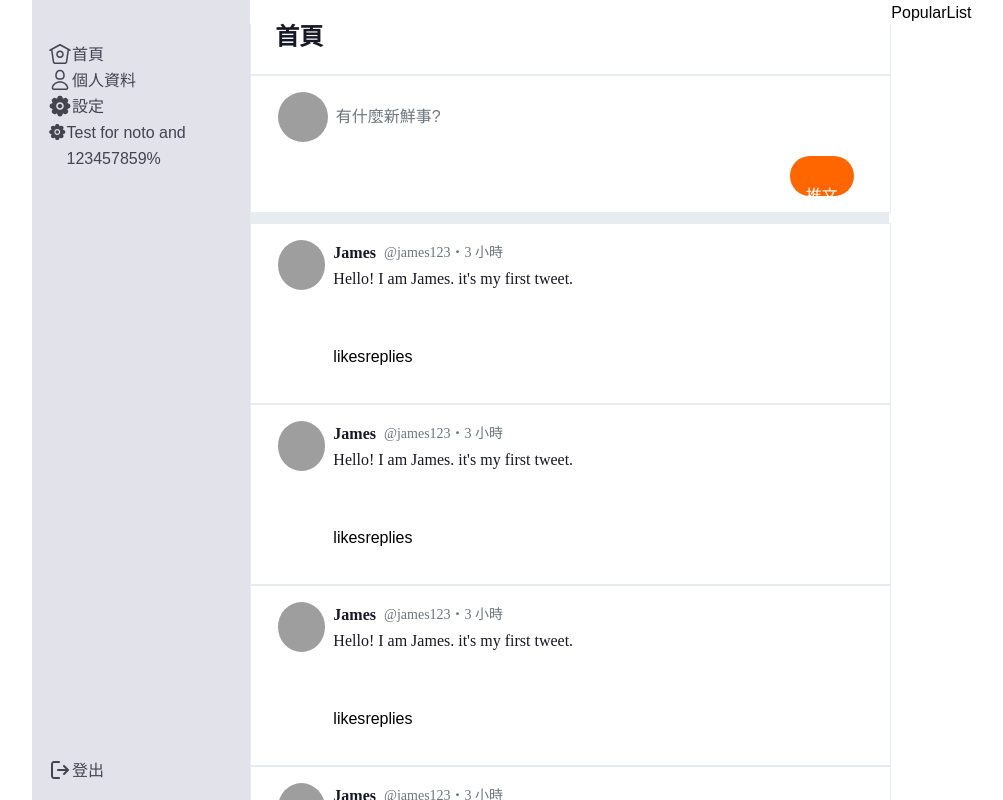
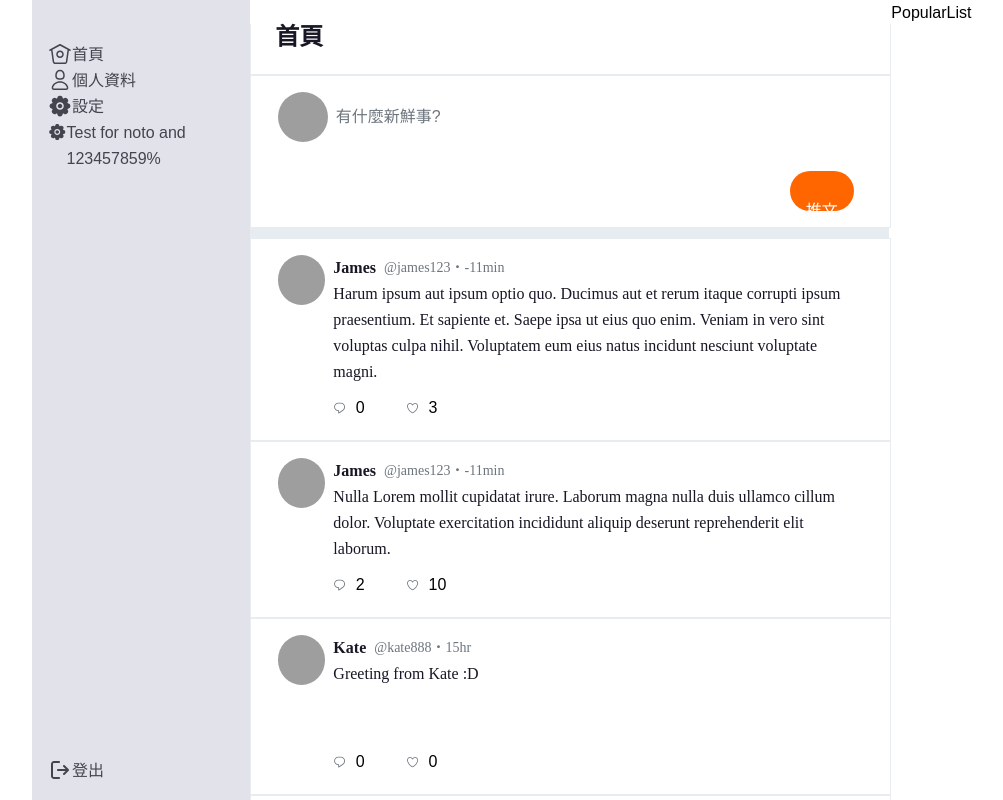
Before and after one commit to LJBL22/react_twitter, a React (Create React App) app: page /tweets in a window 1280 px wide. Shown: the top 800 px of the page, without its empty margins (38-1041 px from the left). Built offline with nearby package versions, Linux system fonts and the light colour scheme; grey boxes are pictures that could not be loaded; some icons are missing.

Commit message:
feat: complete mainTweet view

```diff
--- a/src/components/InputTweet.jsx
+++ b/src/components/InputTweet.jsx
@@ -15,12 +15,7 @@ function InputTweet({ width, height, divWidth, divHeight }) {
       </StyledImgDiv>
       <StyledForm action="">
         {/* placeholder 文字沒有辦法寫在 StyledTextarea檔案中，待確認問題 */}
-        <StyledTextarea
-          width={width}
-          height={height}
-          maxLength="140"
-          placeholder="有什麼新鮮事?"
-        />
+        <StyledTextarea width={width} height={height} />
         <button>推文</button>
       </StyledForm>
     </StyledCardDiv>
--- a/src/components/MainTweet.jsx
+++ b/src/components/MainTweet.jsx
@@ -25,6 +25,23 @@ const StyledDivider = styled.div`
   background-color: #e6ecf0;
 `;
 
+const ScrollBar = styled.div`
+  max-height: 49.81rem;
+  overflow-y: scroll;
+  &::-webkit-scrollbar {
+    width: 13px;
+  }
+  &::-webkit-scrollbar-track {
+    background-color: #fafafa;
+    margin: 20px 4px;
+    box-shadow: inset 1px 0px 0px #e8e8e8, inset -1px 0px 0px #f0f0f0;
+  }
+  &::-webkit-scrollbar-thumb {
+    border-radius: 4px;
+    background-color: #c1c1c1;
+  }
+`;
+
 function MainTweet() {
   return (
     <div>
@@ -32,14 +49,16 @@ function MainTweet() {
         <StyledHeader>
           <StyledTitle>首頁</StyledTitle>
         </StyledHeader>
-        <InputTweet
-          width="32.875rem"
-          height="8.5625rem"
-          divWidth="40.0625rem"
-          divHeight="8.625rem"
-        />
-        <StyledDivider></StyledDivider>
-        <TweetCollection />
+        <ScrollBar>
+          <InputTweet
+            width='32.875rem'
+            height='8.5625rem'
+            divWidth='40.0625rem'
+            divHeight='8.625rem'
+          />
+          <StyledDivider />
+          <TweetCollection />
+        </ScrollBar>
       </Main>
     </div>
   );
--- a/src/components/TweetCard.jsx
+++ b/src/components/TweetCard.jsx
@@ -1,4 +1,3 @@
-import { tweetData } from './dummyData';
 import { StyledAvatar, StyledImgDiv } from './styles/Avatar.styled';
 import {
   StyledCardDiv,
@@ -7,32 +6,71 @@ import {
   StyledDescriptionDiv,
   StyledCardName,
   StyledCardAccount,
+  StyledActions,
 } from './styles/InputTweet.styled';
+import { IconLikeOut, IconReply } from 'assets/icons';
 
-function TweetCard({ divWidth, divHeight }) {
-  const tweets = tweetData;
-  const name = tweetData[0].name;
-  const account = tweetData[0].account;
-  const description = tweetData[0].description;
-  const avatar = tweetData[0].avatar;
-  console.log(tweets);
+const formatDate = (dateString) => {
+  const date = new Date(dateString);
+  // 去抓使用者的時區
+  const timeZone = Intl.DateTimeFormat().resolvedOptions().timeZone;
+  const now = new Date();
+
+  //將日期轉換為使用者所在的時區 (toLocalString 回傳的是value的string toLocalDateString回傳的是Date的string)
+  const localData = date.toLocaleString('en-US', { timeZone });
+
+  // 生成時間小於 24 小時，以「幾小時前」的方式顯示
+  const diff = (now - new Date(localData)) / 1000; // 時差（秒）
+  // 60秒*60分*24小時= 86400
+  if (diff < 86400) {
+    const hours = Math.floor(diff / 3600);
+    const minutes = Math.floor((diff % 3600) / 60);
+    if (hours > 0) {
+      return `${hours}hr`;
+    } else {
+      return `${minutes}min`;
+    }
+  }
+
+  // 否則以「月日」的方式顯示
+  const formatter = new Intl.DateTimeFormat('en-US', {
+    month: 'short',
+    day: 'numeric',
+  });
+  return formatter.format(date);
+};
+
+// 確認時間格式使用
+// console.log('1', formatDate('2023-03-22T11:39:01.000Z'));
+// console.log('2', formatDate('2023-03-24T03:26:01.000Z'));
+
+function TweetCard({ divWidth, divHeight, card }) {
+  const localTime = formatDate(card.createdTime);
   return (
     //  想要重新命名InputTweet.styled.js 檔名 初步嘗試 git mv 路徑有問題，待之後確認
     <StyledCardDiv divWidth={divWidth} divHeight={divHeight}>
       <StyledImgDiv>
-        <StyledAvatar src={avatar} alt="avatar" />
+        <StyledAvatar src={card.avatar} alt="avatar" />
       </StyledImgDiv>
       <StyledContextDiv>
         <StyledItemDiv>
           {/* en space，en是字體排印的一個計量單位，寬度是字體寬度的一半 */}
-          <StyledCardName>{name}</StyledCardName>&ensp;
-          <StyledCardAccount>@{account}・3 小時</StyledCardAccount>
+          <StyledCardName>{card.name}</StyledCardName>&ensp;
+          <StyledCardAccount>
+            @{card.account}・{localTime}
+          </StyledCardAccount>
         </StyledItemDiv>
-        <StyledDescriptionDiv>{description}</StyledDescriptionDiv>
-        <StyledItemDiv>
-          <div>likes</div>
-          <div>replies</div>
-        </StyledItemDiv>
+        <StyledDescriptionDiv>{card.description}</StyledDescriptionDiv>
+        <StyledActions>
+          <div>
+            <IconReply width="0.825rem" className="iconAction" />
+            {card.replyNum}
+          </div>
+          <div>
+            <IconLikeOut width="0.825rem" className="iconAction" />
+            {card.likeNum}
+          </div>
+        </StyledActions>
       </StyledContextDiv>
     </StyledCardDiv>
   );
--- a/src/components/TweetCollection.jsx
+++ b/src/components/TweetCollection.jsx
@@ -2,16 +2,20 @@ import TweetCard from './TweetCard';
 import { tweetData } from './dummyData';
 
 function TweetCollection() {
-  const cardCollection = tweetData.map((card) => {
-    console.log(card);
-    return (
-      <div>
-        <TweetCard />
-      </div>
-    );
-  });
-
-  return <div>{cardCollection}</div>;
+  return (
+    <div>
+      {tweetData.map((card) => {
+        return (
+          <TweetCard
+            divWidth="40.0625rem"
+            divHeight="auto"
+            key={card.id}
+            card={card}
+          />
+        );
+      })}
+    </div>
+  );
 }
 
 export default TweetCollection;
--- a/src/components/dummyData.jsx
+++ b/src/components/dummyData.jsx
@@ -1,42 +1,42 @@
-import coverUrl from "../assets/images/defaultCover.jpg";
+import coverUrl from '../assets/images/defaultCover.jpg';
 
 export const userData = [
   {
     id: 1,
-    name: "James",
-    account: "james123",
-    password: "james111",
-    email: "james123@gmail.com",
-    introduction: "hello!",
+    name: 'James',
+    account: 'james123',
+    password: 'james111',
+    email: 'james123@gmail.com',
+    introduction: 'hello!',
     avatar:
-      "https://alpha.aeon.co/images/acd6897d-9849-4188-92c6-79dabcbcd518/header_essay-final-gettyimages-685469924.jpg",
-    role: "user",
+      'https://alpha.aeon.co/images/acd6897d-9849-4188-92c6-79dabcbcd518/header_essay-final-gettyimages-685469924.jpg',
+    role: 'user',
     coverUrl: coverUrl,
   },
   {
     id: 2,
-    name: "Kate",
-    account: "kate888",
-    password: "kate999",
-    email: "kate888@gmail.com",
-    introduction: "hello!",
+    name: 'Kate',
+    account: 'kate888',
+    password: 'kate999',
+    email: 'kate888@gmail.com',
+    introduction: 'hello!',
     avatar:
-      "https://media-cldnry.s-nbcnews.com/image/upload/t_fit-1240w,f_auto,q_auto:best/rockcms/2022-08/220805-border-collie-play-mn-1100-82d2f1.jpg",
-    role: "user",
+      'https://media-cldnry.s-nbcnews.com/image/upload/t_fit-1240w,f_auto,q_auto:best/rockcms/2022-08/220805-border-collie-play-mn-1100-82d2f1.jpg',
+    role: 'user',
 
     coverUrl: coverUrl,
   },
   {
     id: 3,
-    name: "Cindy",
-    account: "cindy123",
-    password: "cindy123",
-    email: "cindy123@gmail.com",
-    introduction: "Cindy is coming!",
+    name: 'Cindy',
+    account: 'cindy123',
+    password: 'cindy123',
+    email: 'cindy123@gmail.com',
+    introduction: 'Cindy is coming!',
     avatar:
-      "https://www.akc.org/wp-content/uploads/2021/07/Cavalier-King-Charles-Spaniel-laying-down-indoors.jpeg",
-    role: "user",
-    coverUrl: "../assets/images/defaultCover.jpg",
+      'https://www.akc.org/wp-content/uploads/2021/07/Cavalier-King-Charles-Spaniel-laying-down-indoors.jpeg',
+    role: 'user',
+    coverUrl: '../assets/images/defaultCover.jpg',
   },
 ];
 
@@ -44,48 +44,60 @@ export const tweetData = [
   {
     id: 1,
     userId: userData[0].id,
-    description: "Hello! I am James. it's my first tweet.",
+    description:
+      'Harum ipsum aut ipsum optio quo. Ducimus aut et rerum itaque corrupti ipsum praesentium. Et sapiente et. Saepe ipsa ut eius quo enim. Veniam in vero sint voluptas culpa nihil. Voluptatem eum eius natus incidunt nesciunt voluptate magni.',
     name: userData[0].name,
     account: userData[0].account,
     avatar: userData[0].avatar,
-    createdTime: "Tue Jul 12 2022 11:35:48 GMT+0800 (CST)",
+    createdTime: '2023-03-24T05:39:01.000Z',
+    replyNum: '0',
+    likeNum: '3',
   },
   {
     id: 2,
     userId: userData[0].id,
-    description: "James here!!!!",
+    description:
+      'Nulla Lorem mollit cupidatat irure. Laborum magna nulla duis ullamco cillum dolor. Voluptate exercitation incididunt aliquip deserunt reprehenderit elit laborum.',
     name: userData[0].name,
     account: userData[0].account,
     avatar: userData[0].avatar,
-    createdTime: "Wed Jul 13 2022 11:55:48 GMT+0800 (CST)",
+    createdTime: '2023-03-23T20:39:01.000Z',
+    replyNum: '2',
+    likeNum: '10',
   },
   {
     id: 3,
     userId: userData[1].id,
-    description: "Greeting from Kate :D",
+    description: 'Greeting from Kate :D',
     name: userData[1].name,
     account: userData[1].account,
     avatar: userData[1].avatar,
-    createdTime: "Wed Jul 13 2022 18:35:48 GMT+0800 (CST)",
+    createdTime: '2023-03-22T11:39:01.000Z',
+    replyNum: '0',
+    likeNum: '0',
   },
 
   {
     id: 4,
     userId: userData[2].id,
-    description: "I need more time!",
+    description: 'I need more time!',
     name: userData[2].name,
     account: userData[2].account,
     avatar: userData[2].avatar,
-    createdTime: "Wed Jul 13 2022 23:55:48 GMT+0800 (CST)",
+    createdTime: '2023-03-20T11:39:01.000Z',
+    replyNum: '4',
+    likeNum: '50',
   },
 
   {
     id: 5,
     userId: userData[1].id,
-    description: "Taking rest and relax",
+    description: 'Taking rest and relax',
     name: userData[1].name,
     account: userData[1].account,
     avatar: userData[1].avatar,
-    createdTime: "Thu Jul 14 2022 08:30:20 GMT+0800 (CST)",
+    createdTime: '2023-03-19T11:39:01.000Z',
+    replyNum: '100',
+    likeNum: '200',
   },
 ];
--- a/src/components/styles/InputTweet.styled.js
+++ b/src/components/styles/InputTweet.styled.js
@@ -4,8 +4,8 @@ export const StyledCardDiv = styled.div`
   display: flex;
   width: ${({ divWidth }) => divWidth};
   height: ${({ divHeight }) => divHeight};
-  padding-bottom: 1rem;
   border: 1px solid #e6ecf0;
+  min-height: 9.5625rem;
 `;
 
 export const StyledContextDiv = styled.div`
@@ -14,7 +14,8 @@ export const StyledContextDiv = styled.div`
 
 export const StyledDescriptionDiv = styled.div`
   width: 33rem;
-  height: 4.875rem;
+  height: auto;
+  min-height: 4.875rem;
   font-family: 'Noto Sans TC';
   font-style: normal;
   font-weight: 400;
@@ -46,6 +47,18 @@ export const StyledItemDiv = styled.div`
   align-items: center;
 `;
 
+export const StyledActions = styled(StyledItemDiv)`
+  margin-top: 8px;
+  > div {
+    display: flex;
+    align-items: center;
+    margin-right: 41.3px;
+    & .iconAction {
+      margin-right: 9.3px;
+    }
+  }
+`;
+
 export const StyledForm = styled.form`
   display: flex;
   flex-direction: column;
@@ -65,14 +78,17 @@ export const StyledForm = styled.form`
     border-radius: 3.125rem;
     background-color: var(--color-theme);
     color: var(--color-white);
+    margin-bottom: 1rem;
   }
 `;
 
-export const StyledTextarea = styled.textarea`
+export const StyledTextarea = styled.textarea.attrs({
+  placeholder: '有什麼新鮮事?',
+  maxLength: '140',
+})`
   width: ${({ width }) => width};
   height: ${({ height }) => height};
   padding: 1.75rem 1.78125rem 1.75rem 0.5rem;
-  maxlength: '140';
   border: none;
   resize: none;
   overflow-y: hidden;
```
